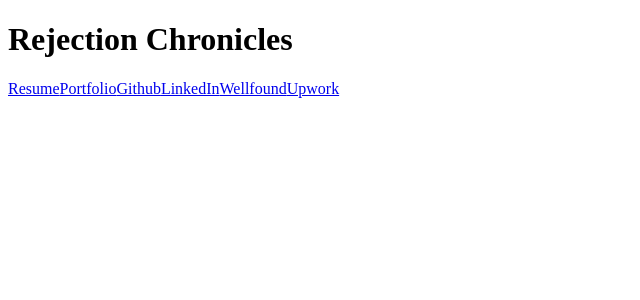
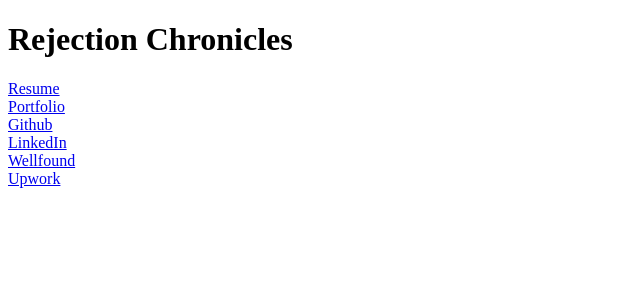
Before and after one commit to jpatterson933/job-search-chronicles, a React (Create React App) app: page / in a window 1280 px wide. Shown: the top 300 px of the page, without its empty margins (0-640 px from the left). Built offline with nearby package versions, Linux system fonts and the light colour scheme.

Commit message:
1. Added NavLink component and small set of styling. 2. Next commit will have nav links fully styled. They are currently fully functional and will load links in page

```diff
--- /dev/null
+++ b/src/components/Nav/index.css
@@ -0,0 +1,4 @@
+.nav-bar {
+    display: flex;
+    flex-direction: column;
+}
--- a/src/components/Nav/index.js
+++ b/src/components/Nav/index.js
@@ -1,14 +1,15 @@
 import React from "react";
-
+import { NavLink } from "../NavLink";
+import './index.css';
 export const NavBar = () => {
     return (
-        <nav>
-            <a href="https://jpatterson933.github.io/resume/">Resume</a>
-            <a href="https://main--tourmaline-palmier-f34cc1.netlify.app/">Portfolio</a>
-            <a href="https://github.com/jpatterson933">Github</a>
-            <a href="https://www.linkedin.com/in/jefferywpatterson/">LinkedIn</a>
-            <a href="https://wellfound.com/u/jeffery-patterson-1">Wellfound</a>
-            <a href="https://www.upwork.com/freelancers/~01d6d35dad50ce2efd?viewMode=1">Upwork</a>
+        <nav className="nav-bar">
+            <NavLink href="https://jpatterson933.github.io/resume/">Resume</NavLink>
+            <NavLink href="https://main--tourmaline-palmier-f34cc1.netlify.app/">Portfolio</NavLink>
+            <NavLink href="https://github.com/jpatterson933">Github</NavLink>
+            <NavLink href="https://www.linkedin.com/in/jefferywpatterson/">LinkedIn</NavLink>
+            <NavLink href="https://wellfound.com/u/jeffery-patterson-1">Wellfound</NavLink>
+            <NavLink href="https://www.upwork.com/freelancers/~01d6d35dad50ce2efd?viewMode=1">Upwork</NavLink>
         </nav>
     )
 }
--- /dev/null
+++ b/src/components/NavLink/index.css
@@ -0,0 +1,3 @@
+.nav-links {
+
+}
--- /dev/null
+++ b/src/components/NavLink/index.js
@@ -0,0 +1,8 @@
+import React from "react";
+import './index.css';
+
+export const NavLink = (props) => {
+    return (
+        <a className="nav-links" {...props}>{props.children}</a>
+    )
+}
```
